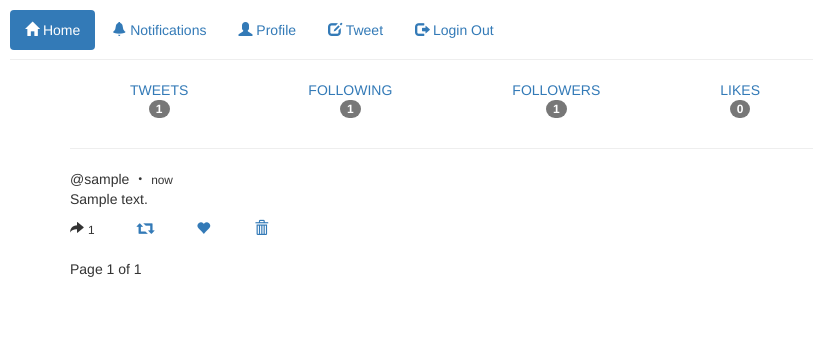
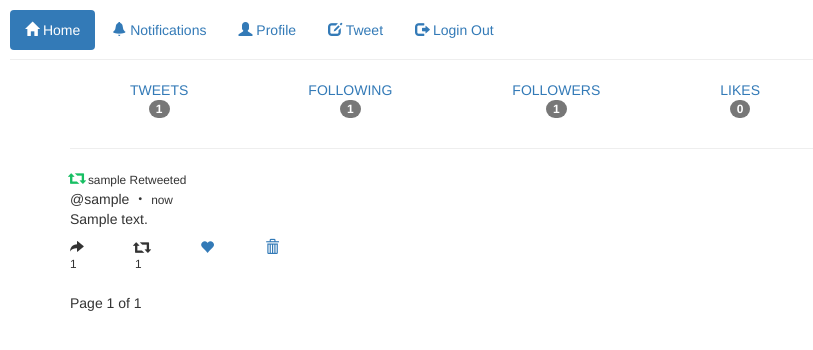
Before and after one commit to Teng-Sun/djangotwitter, a Django app: a page that uses mysite/twitter/templates/twitter/base.html in a window 1280 px wide. Shown: the top 350 px of the page, without its empty margins (0-813 px from the left). Run offline with Django 3.2, Linux system fonts and the light colour scheme; a user stored in the database is signed in; tables that the repository leaves empty hold one stand-in row (values such as "Sample post"); some libraries are stand-ins or nearby versions.

Commit message:
Feature add: retweet. rename `add_tweet` to `post_tweet`

```diff
--- a/mysite/twitter/models.py
+++ b/mysite/twitter/models.py
@@ -11,6 +11,7 @@ class Tweet(models.Model):
     created_date = models.DateTimeField(
         default = timezone.now
     )
+    is_retweet = models.BooleanField(default=False)
 
     def __str__(self):
         return self.content
@@ -36,6 +37,15 @@ class Reply(models.Model):
     class Meta:
         ordering = ['-reply_date']
 
+class Retweet(models.Model):
+    tweet = models.ForeignKey(Tweet, on_delete=models.CASCADE)
+    author = models.ForeignKey(User, )
+    retweet_date =  models.DateTimeField(default=timezone.now)
+
+    class Meta:
+        ordering = ['-retweet_date']
+
+
 class Followship(models.Model):
     followed_user = models.ForeignKey(
         User,
--- a/mysite/twitter/static/twitter/main.css
+++ b/mysite/twitter/static/twitter/main.css
@@ -10,6 +10,7 @@
 }
 .reply-icon {
     padding-right: 40px;
+    display: inline;
 }
 .no-tweet {
     margin: 40px;
@@ -27,10 +28,13 @@
     font-weight: 400;
 }
 
-.reply-icon:hover {
+a.reply-icon {
+    text-decoration: none;
+    color: #333;
+}
+a.reply-icon:hover {
     color: #428bca;
 }
-
 .reply-input {
     display: none;
 }
@@ -41,3 +45,7 @@
 input.message-text {
     height: 37px;
 }
+
+.retweeted-icon {
+    color: #17bf63;
+}
--- a/mysite/twitter/templates/twitter/base.html
+++ b/mysite/twitter/templates/twitter/base.html
@@ -26,7 +26,7 @@
                 <span>Profile</span></a>
             </li>
             <li role="presentation">
-              <a href="{% url 'add_tweet' %}">
+              <a href="{% url 'post_tweet' %}">
                 <span class="glyphicon glyphicon-edit"></span>
                 <span>Tweet</span>
               </a>
--- a/mysite/twitter/templates/twitter/explore.html
+++ b/mysite/twitter/templates/twitter/explore.html
@@ -4,7 +4,7 @@
   {% if tweets %}
       {% include "./tweet_list.html" %}
     {% else %}
-      <a href="{% url 'add_tweet' %}">
+      <a href="{% url 'post_tweet' %}">
         <button class="btn button-base-color">
           <span class="glyphicon glyphicon-edit"></span>
           <span>Tweet Now</span>
--- a/mysite/twitter/templates/twitter/tweet_details.html
+++ b/mysite/twitter/templates/twitter/tweet_details.html
@@ -1,5 +1,14 @@
-{% load humanize %}
 {% load twitter_extras %}
+
+  {% if tweet.is_retweet %}
+    <div>
+      <span class="glyphicon glyphicon-retweet retweeted-icon"></span>
+      <small>
+        {{ visited_user.username }} Retweeted
+      </small>
+    </div>
+  {% endif %}
+
 
 <div>
   <span>@{{ tweet.author.username }}</span>
--- a/mysite/twitter/templates/twitter/tweet_list.html
+++ b/mysite/twitter/templates/twitter/tweet_list.html
@@ -1,27 +1,40 @@
 {% for tweet in tweets %}
   {% with tweet.reply_set.all as replies %}
+  {% with tweet.retweet_set.all as retweet %}
     {% with  forloop.counter as coun %}
       <div>
         <hr>
         {% include './tweet_details.html' %}
 
-        <div>
-          <span class="reply-icon" id="reply-icon-{{coun}}" data-counter={{forloop.counter}}>
+        <div class="row">
+          <div class="col-sm-1">
+            <a class="reply-icon" id="reply-icon-{{coun}}" data-counter={{coun}}>
               <span class="glyphicon glyphicon-share-alt"></span>
               {% if replies|length %}
                 <small>{{ replies|length}}</small>
               {% endif %}
-          </span>
+            </a>
+          </div>
 
-          <a href="">
-            <span class="glyphicon glyphicon-retweet reply-icon"></span>
+          <div class="col-sm-1">
+            <a class="reply-icon" href="{% url 'retweet' tweet.id %}">
+              <span class="glyphicon glyphicon-retweet"></span>
+              {% if retweet|length %}
+                <small>{{ retweet|length}}</small>
+              {% endif %}
             </a>
+          </div>
+
+          <div class="col-sm-1">
             <a href="">
               <span class="glyphicon glyphicon-heart reply-icon"></span>
             </a>
+          </div>
+          <div class="col-sm-1">
             <a href="">
               <span class="glyphicon glyphicon-trash reply-icon"></span>
             </a>
+          </div>
         </div>
       </div>
 
@@ -29,6 +42,9 @@
         {% include './reply_form.html' %}
         {% include './reply_details.html' %}
       </div>
+
+
+    {% endwith %}
   {% endwith %}
   {% endwith %}
 
--- a/mysite/twitter/urls.py
+++ b/mysite/twitter/urls.py
@@ -3,7 +3,7 @@ from . import views
 
 urlpatterns = [
     url(r'^$', views.index, name='index'),
-    url(r'^tweet/$', views.add_tweet, name='add_tweet'),
+    url(r'^tweet/$', views.post_tweet, name='post_tweet'),
     url(r'^profile/(?P<username>\w+)/$', views.profile, name='profile'),
     url(r'^accounts/register/$', views.register, name='register'),
     url(r'^explore/$', views.explore, name='explore'),
@@ -12,4 +12,5 @@ urlpatterns = [
     url(r'^follow/(?P<username>\w+)/$', views.follow, name="follow"),
     url(r'^unfollow/(?P<username>\w+)/$', views.unfollow, name="unfollow"),
     url(r'^reply/(?P<tweet_id>\w+)/$', views.reply, name="reply"),
+    url(r'^retweet/(?P<tweet_id>\w+)$', views.retweet, name="retweet"),
 ]
--- a/mysite/twitter/views.py
+++ b/mysite/twitter/views.py
@@ -4,7 +4,7 @@ from django.core.paginator import Paginator, EmptyPage, PageNotAnInteger
 from django.core.exceptions import ObjectDoesNotExist
 from django.contrib.auth.decorators import login_required
 
-from .models import Tweet, Followship, Reply
+from .models import Tweet, Followship, Reply, Retweet
 from .forms import TweetForm, RegistrationForm, FollowForm, ReplyForm
 
 def index(request):
@@ -30,7 +30,7 @@ def register(request):
     })
 
 @login_required
-def add_tweet(request):
+def post_tweet(request):
     if request.method == 'POST':
         form = TweetForm(request.POST)
         if form.is_valid():
@@ -40,7 +40,7 @@ def add_tweet(request):
             return redirect('profile', username=request.user.username)
     else:
         form = TweetForm()
-    return render(request, 'twitter/add_tweet.html', {
+    return render(request, 'twitter/post_tweet.html', {
         'form': form,
     })
 
@@ -146,15 +146,43 @@ def reply(request, tweet_id):
             reply.author = request.user
             reply.save()
 
-            new_tweet = new_tweet_form.save(commit=False)
-            new_tweet.author = request.user
-            new_tweet.content = reply.content
-            new_tweet.created_date = reply.reply_date
-            new_tweet.save()
+            create_tweet(request, new_tweet_form, reply.content, reply.reply_date)
 
     else:
         reply_form = ReplyForm()
     return redirect(redirect_path)
+
+@login_required
+def retweet(request, tweet_id):
+    tweet = Tweet.objects.get(pk=tweet_id)
+    user = request.user
+
+    if not Retweet.objects.filter(tweet=tweet, author=request.user) :
+        re_tweet = Retweet(
+            author = request.user,
+            tweet = tweet,
+        )
+        re_tweet.save()
+
+        new_tweet = Tweet(
+            author = request.user,
+            content = tweet.content,
+            created_date = re_tweet.retweet_date,
+            is_retweet = True,
+        )
+        new_tweet.save()
+
+    return redirect(request.META.get('HTTP_REFERER'))
+
+
+
+def create_tweet(request, new_tweet_form, tweet_content, tweet_time):
+    new_tweet =  new_tweet_form.save(commit=False)
+    new_tweet.author = request.user
+    new_tweet.content = tweet_content
+    new_tweet.created_date = tweet_time
+    new_tweet.save()
+
 
 
 def profile_subnav(username):
```
Also changed, not shown: mysite/twitter/migrations/0005_retweet.py (added), mysite/twitter/migrations/0006_auto_20170424_0958.py (added), mysite/twitter/templates/twitter/post_tweet.html (renamed from mysite/twitter/templates/twitter/add_tweet.html). Lines whose indentation alone changed are shown as unchanged.
